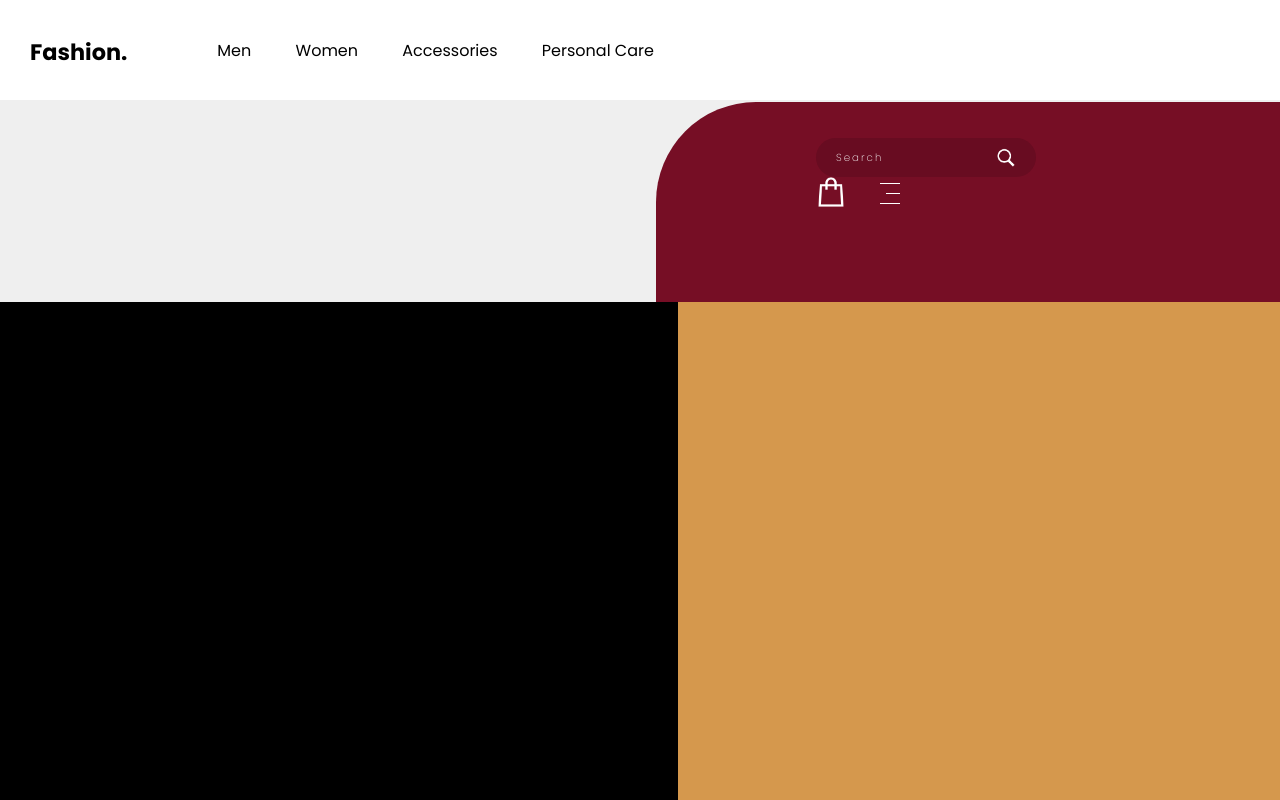
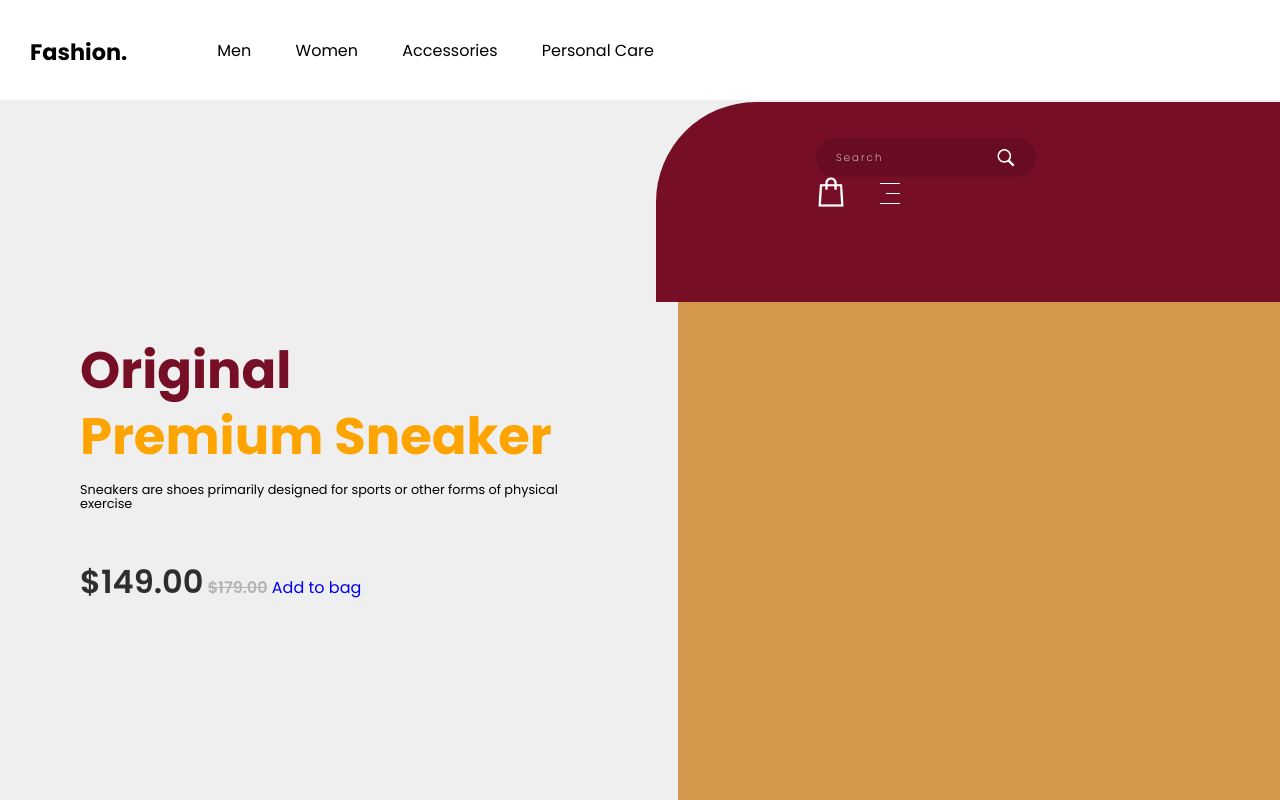
Before and after one commit to mohanyadav/resource-drop-week-2, a plain HTML site: page index.html in a window 1280 px wide. Shown: the top 800 px of the page. Drawn offline with nearby package versions, Linux system fonts and the light colour scheme.

Commit message:
Update commit on Dec 05 2018

```diff
--- a/css/main.css
+++ b/css/main.css
@@ -168,8 +168,42 @@ nav h2 {
 .left_section {
     float: left;
     width: 53%;
-    background: rgb(0, 0, 0);
     height: 100vh;
+    box-sizing: border-box;
+    padding: 0px 80px;
+}
+
+.left_section h1 {
+    font-size: 3.2em;
+    color: rgb(118, 14, 37);
+    font-weight: 700;
+    line-height: 1.3em;
+    margin-bottom: 8px;
+}
+
+.left_section h1 span {
+    color: rgb(253, 164, 0);
+}
+
+.left_section p {
+    font-size: 0.8em;
+    margin-bottom: 20px;
+    font-weight: 400;
+}
+
+.left_section .discount_price {
+    font-size: 2em;
+    font-weight: 600;
+    color: rgb(46, 46, 46);
+    display: inline-block;
+}
+
+.left_section .original_price {
+    font-size: 1em;
+    font-weight: 600;
+    color: rgb(46, 46, 46);
+    opacity: 0.3;
+    display: inline-block;
 }
 
 .right_section {
--- a/index.html
+++ b/index.html
@@ -60,7 +60,17 @@
 
     <div class="main">
         <div class="left_section">
-
+            <h1>
+                Original
+                <br>
+                <span>Premium Sneaker</span>
+            </h1>
+            <p>Sneakers are shoes primarily designed for sports or other forms of physical exercise</p>
+            <p class="discount_price">&dollar;149.00</p>
+            <p class="original_price"><strike>&dollar;179.00</strike></p>
+            <a href="#">Add to bag
+                <span></span>
+            </a>
         </div>
         <div class="right_section">
 
```
